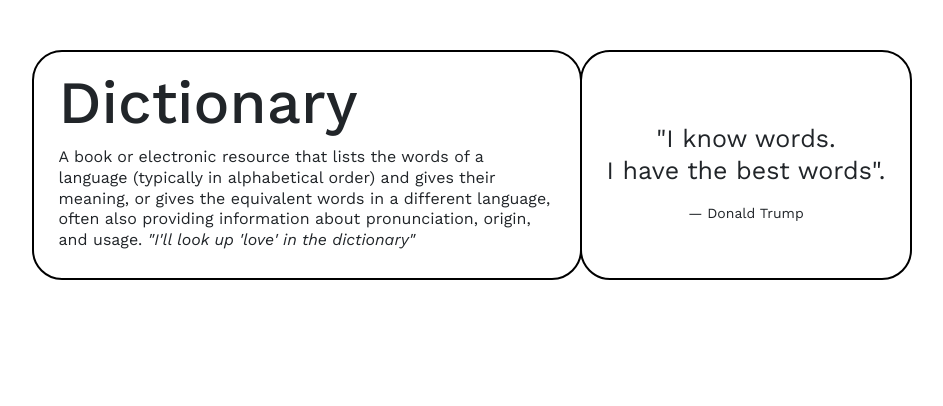
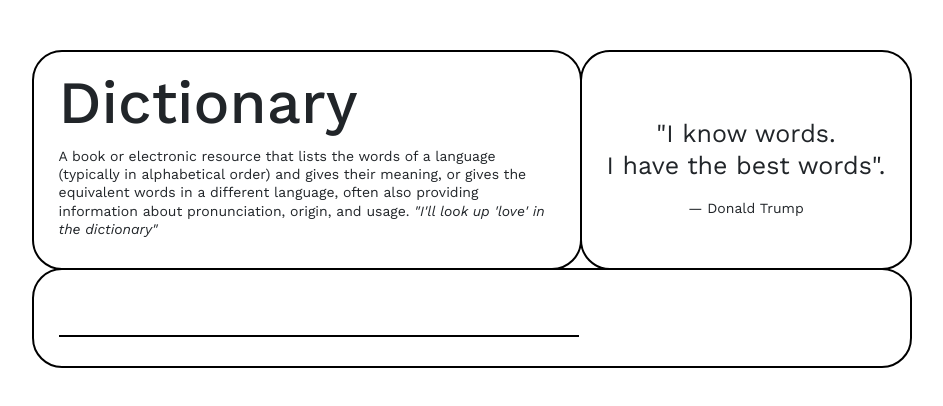
Before and after one commit to debriks/react-dictionary-project, a React (Create React App) app: page / in a window 1280 px wide. Shown: the top 406 px of the page, without its empty margins (168-1111 px from the left). Built offline with nearby package versions, Linux system fonts and the light colour scheme.

Commit message:
Built the Dictionary Search Engine (React useState)

```diff
--- a/src/App.js
+++ b/src/App.js
@@ -9,7 +9,7 @@
 export default function App() {
   return (
     <div className="App">
-      <div className="container d-flex justify-content-center">
+      <div className="container d-flex justify-content-center flex-column align-items-center">
         <Header />
         <SearchEngine />
         <Definition />
--- a/src/Header.css
+++ b/src/Header.css
@@ -6,7 +6,7 @@
 .Header__Quote {
   border: 2px solid black;
   border-radius: 30px;
-  height: 230px;
+  height: 220px;
   padding-top: 15px;
   padding-left: 25px;
   padding-right: 25px;
--- a/src/Header.js
+++ b/src/Header.js
@@ -6,13 +6,13 @@
     <div className="Header d-flex align-items-center">
       <div className="Header__Title d-flex flex-column text-start">
         <h1> Dictionary</h1>
-        <p>
+        <small>
           A book or electronic resource that lists the words of a language
           (typically in alphabetical order) and gives their meaning, or gives
           the equivalent words in a different language, often also providing
           information about pronunciation, origin, and usage.{" "}
           <em> "I'll look up 'love' in the dictionary"</em>
-        </p>
+        </small>
       </div>
       <div className="Header__Quote d-flex ">
         <div className="d-flex flex-column text-center justify-content-center align-items-center">
--- /dev/null
+++ b/src/SearchEngine.css
@@ -0,0 +1,21 @@
+.SearchEngine {
+  border: 2px solid black;
+  border-radius: 30px;
+  height: 100px;
+  padding-top: 15px;
+  padding-left: 25px;
+  padding-right: 25px;
+  margin-top: -2px;
+  width: 880px;
+}
+
+input {
+  border-width: 0;
+  border-bottom: 2px solid black;
+  width: 520px;
+  background: transparent;
+  outline: none;
+  text-transform: uppercase;
+  font-size: 30px;
+  padding-top: 10px;
+}
--- a/src/SearchEngine.js
+++ b/src/SearchEngine.js
@@ -1,5 +1,21 @@
-import React from "react";
+import React, { useState } from "react";
+import "./SearchEngine.css";
 
 export default function SearchEngine() {
-  return <div className="SearchEngine"></div>;
+  let [keyWord, setKeyword] = useState(null);
+  function search(event) {
+    event.preventDefault();
+  }
+
+  function handleKeywordChange(event) {
+    setKeyword(event.target.value);
+  }
+
+  return (
+    <div className="SearchEngine">
+      <form onSubmit={search}>
+        <input type="search" onChange={handleKeywordChange}></input>
+      </form>
+    </div>
+  );
 }
```
